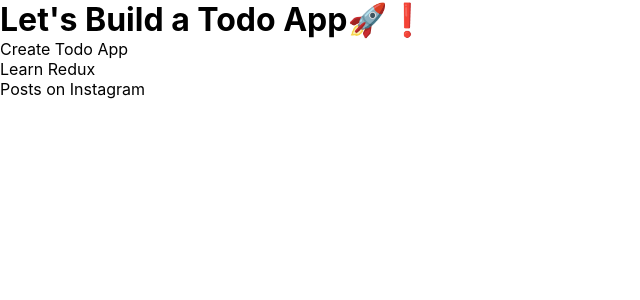
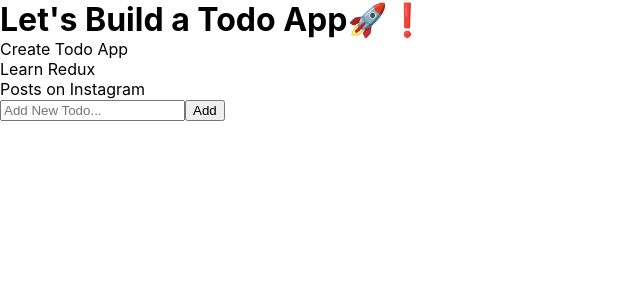
Before and after one commit to kjx63pro/simple_todo_app_with_react_hooks, a React (Create React App) app: page / in a window 1280 px wide. Shown: the top 300 px of the page, without its empty margins (0-640 px from the left). Built offline with nearby package versions, Linux system fonts and the light colour scheme.

Commit message:
Add AddTodo Functionality

```diff
--- a/src/App.js
+++ b/src/App.js
@@ -1,6 +1,7 @@
 import React, { useState } from 'react';
 import './App.css';
 import Todo from './components/Todo';
+import AddForm from './components/AddForm';
 
 function App() {
   const [todos, setTodos] = useState([
@@ -18,10 +19,16 @@ function App() {
     },
   ]);
 
+  const addTodo = (text) => {
+    const newTodos = [...todos, { text }];
+    setTodos(newTodos);
+  };
+
   return (
     <div className='app'>
       <h1>Let's Build a Todo App🚀❗️</h1>
       <Todo todos={todos} />
+      <AddForm addTodo={addTodo} />
     </div>
   );
 }
--- /dev/null
+++ b/src/components/AddForm.js
@@ -0,0 +1,28 @@
+import React, { useState } from 'react';
+import './AddForm.css';
+
+const AddForm = ({ addTodo }) => {
+  const [value, setValue] = useState('');
+  const handleSubmit = (e) => {
+    e.preventDefault();
+    if (!value) return;
+    addTodo(value);
+    setValue('');
+  };
+
+  return (
+    <div className='addForm'>
+      <form onSubmit={handleSubmit}>
+        <input
+          onChange={(e) => setValue(e.target.value)}
+          type='text'
+          placeholder='Add New Todo...'
+          value={value}
+        />
+        <button>Add</button>
+      </form>
+    </div>
+  );
+};
+
+export default AddForm;
```
Also changed, not shown: src/components/AddForm.css (added).
